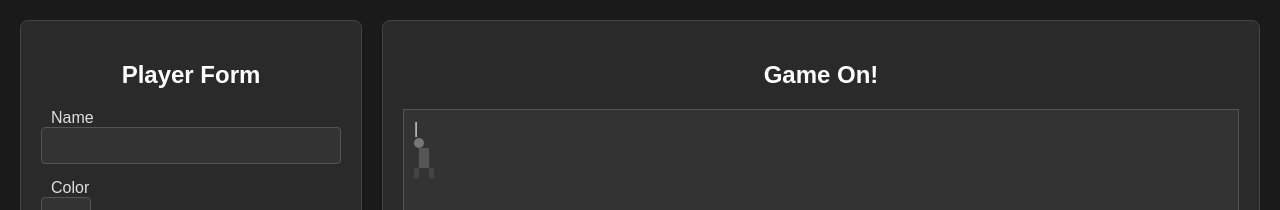
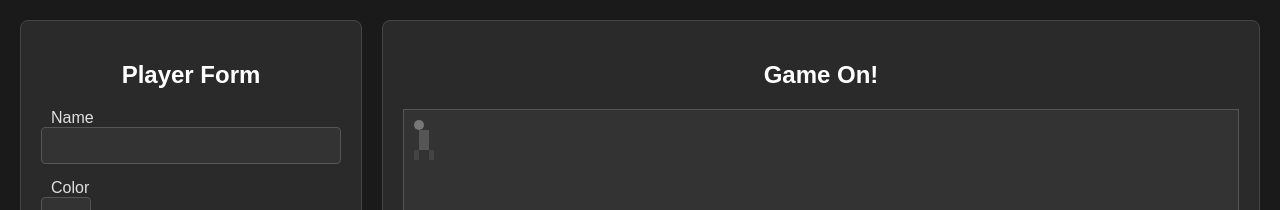
Before and after one commit to makzylinski/map-char, a React (Create React App) app: page / in a window 1280 px wide. Shown: the top 210 px of the page. Built offline with nearby package versions, Linux system fonts and the light colour scheme.

Commit message:
Player name in selected color

```diff
--- a/src/components/Player/Player.css
+++ b/src/components/Player/Player.css
@@ -2,6 +2,9 @@
     position: absolute;
     height: 40px;
     width: 20px;
+}
+.name {
+    font-weight: 700;
 }
 .head {
     height: 10px;
--- a/src/components/Player/Player.tsx
+++ b/src/components/Player/Player.tsx
@@ -17,8 +17,8 @@ export default function Player({ name, color }: Props) {
 
   return (
     <div className="character">
-      <div className="name">
-        {name} | {color}
+      <div className="name" style={{ color: color }}>
+        {name}
       </div>
       <div className="head"></div>
       <div className="torso"></div>
```
